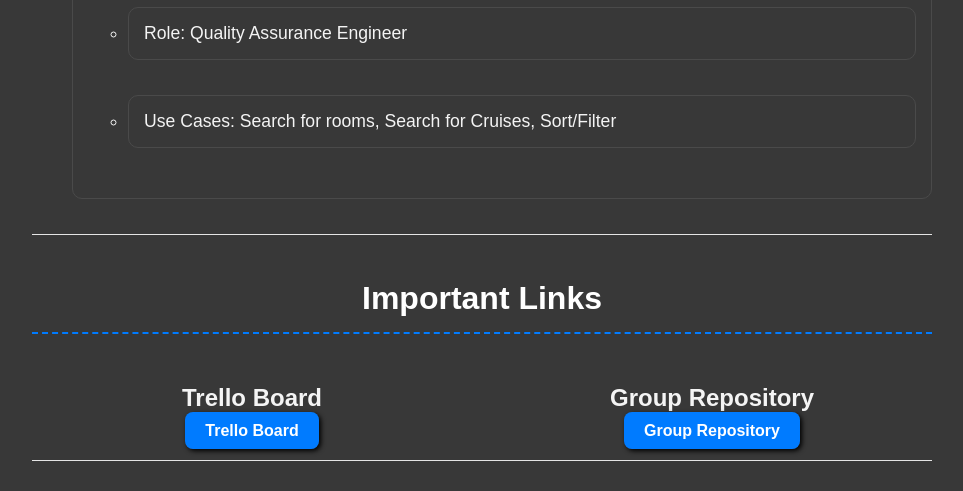
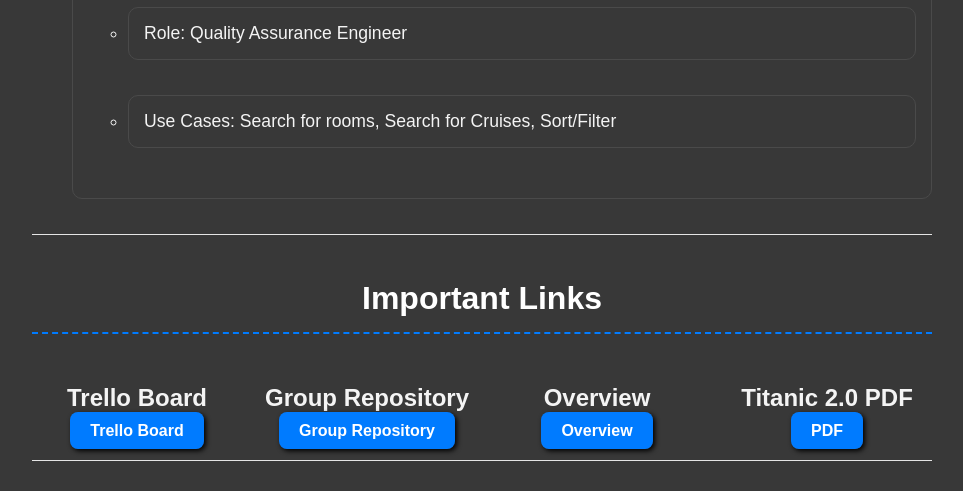
Before and after one commit to VinnyD-Code/Titanic2.0Website, a plain HTML site: page index.html in a window 1280 px wide. Shown: the part 1901-2392 px from the top of the page, without its empty margins (158-1121 px from the left). Drawn offline with Linux system fonts and the light colour scheme; grey boxes are pictures that could not be loaded.

Commit message:
added OverView and PDF

```diff
--- a/index.html
+++ b/index.html
@@ -77,6 +77,14 @@
                 <h3>Group Repository</h3>
                 <a href="https://github.com/eeggssyy/Titanic2.0" target="_blank">Group Repository</a>
             </div>
+            <div class="link-item">
+                <h3>Overview</h3>
+                <a href="https://drive.google.com/file/d/1nNfTynOOqfQOArAWdqqZ8dWPP8JO9PTO/view?usp=sharing" target="_blank">Overview</a>
+            </div>
+            <div class="link-item">
+                <h3>Titanic 2.0 PDF</h3>
+                <a href="https://drive.google.com/file/d/1bzebgDLWKDvuGoLnZIlcnxBcw_IkovDj/view?usp=sharing" target="_blank">PDF</a>
+            </div>
         </div>
     </section>
     <div style="padding:56.25% 0 0 0;position:relative;"><iframe src="https://player.vimeo.com/video/879171836?badge=0&amp;autopause=0&amp;quality_selector=1&amp;player_id=0&amp;app_id=58479" frameborder="0" allow="autoplay; fullscreen; picture-in-picture" style="position:absolute;top:0;left:0;width:100%;height:100%;" title="Titanic2.0 Demo"></iframe></div><script src="https://player.vimeo.com/api/player.js"></script>
```
